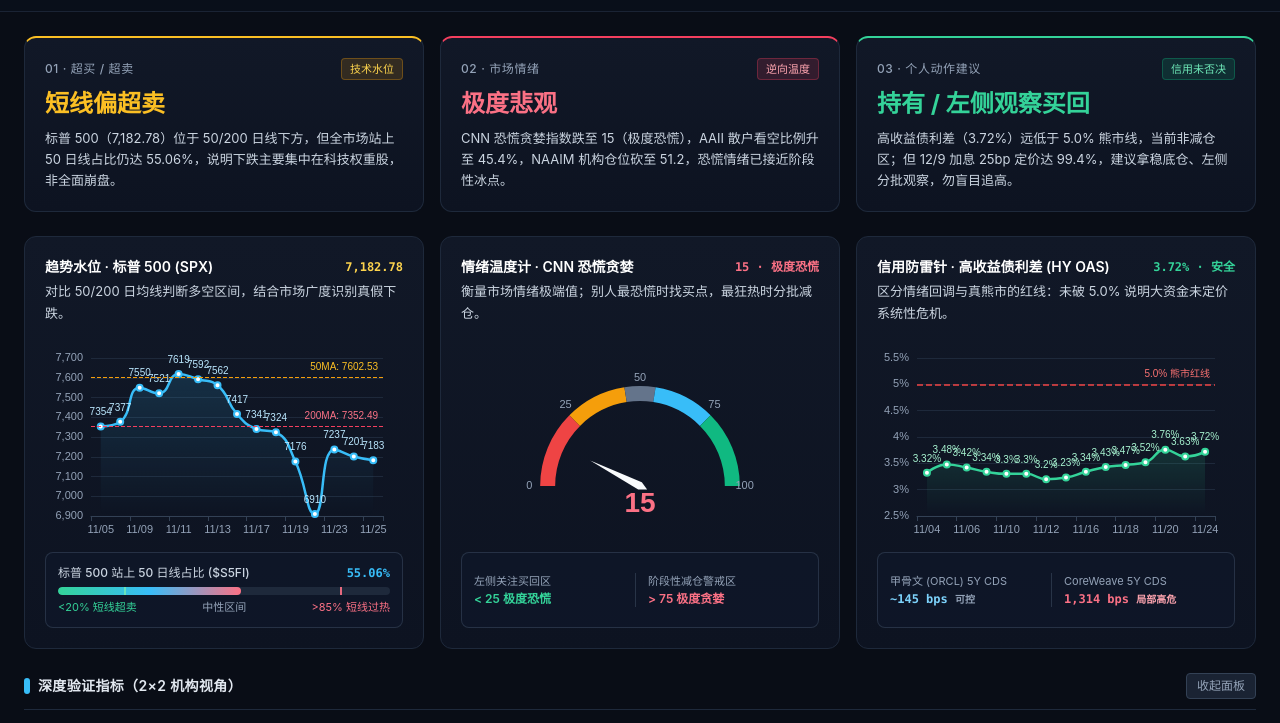
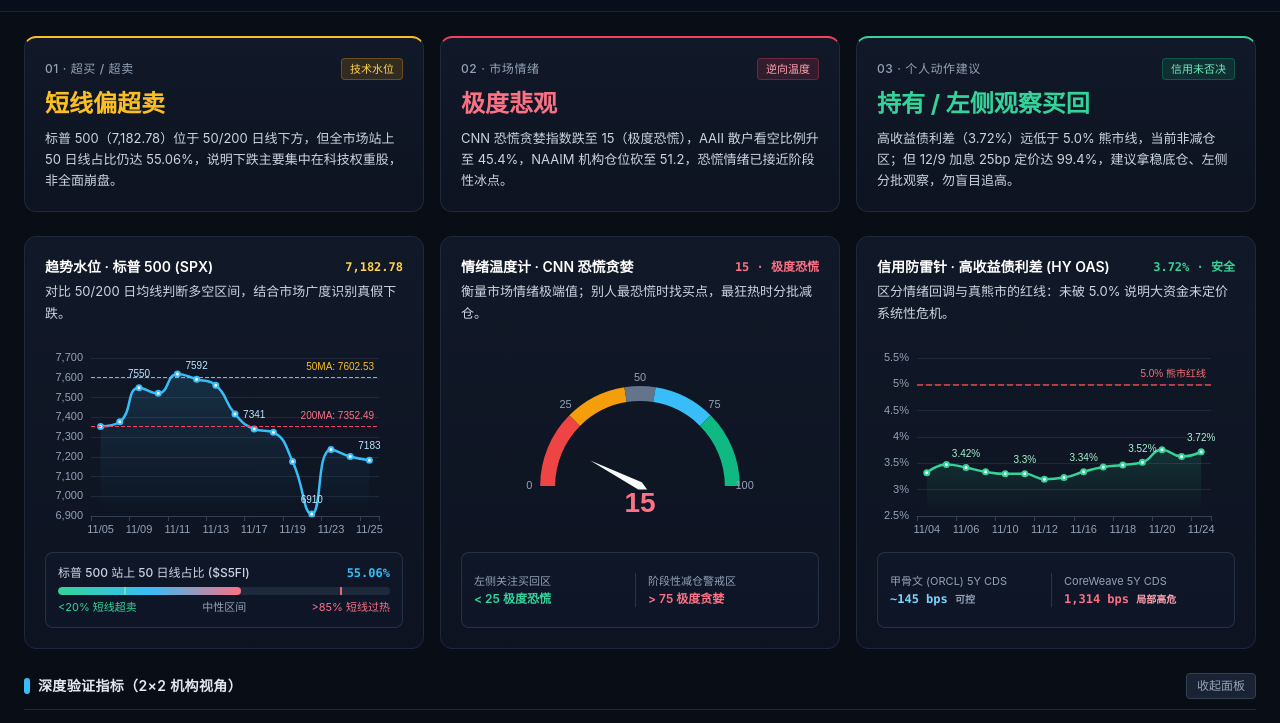
Before and after one commit to solo-tape/us-market-dashboard, a plain HTML site: page index.html in a window 1280 px wide. Shown: the part 62-785 px from the top of the page. Drawn offline with nearby package versions, Linux system fonts and the light colour scheme.

Commit message:
Update index.html

```diff
--- a/index.html
+++ b/index.html
@@ -254,6 +254,12 @@
     const initChart = (id) => charts[id] || (charts[id] = echarts.init(document.getElementById(id)));
     const tip = { trigger: "axis", backgroundColor: "#0f172a", borderColor: "#334155", textStyle: { color: "#e2e8f0", fontSize: 12 } };
 
+    // 稀疏标注函数：始终显示最后一天，其余按 step 间隔显示
+    const sparseFmt = (total, step, fn) => (p) => {
+      if (p.dataIndex === total - 1 || (total - 1 - p.dataIndex) % step === 0) return fn(p.value);
+      return "";
+    };
+
     function renderAll(d) {
       document.getElementById("data-status").textContent = "数据更新：" + (d.updated_at || "2026-11-25");
       if (d.spx) document.getElementById("spx-badge").textContent = d.spx.latest.toLocaleString();
@@ -277,14 +283,16 @@
         document.getElementById("vix-ratio-badge").textContent = `VIX / VIX3M = ${r.toFixed(2)} · ${r > 1 ? "倒挂(急性恐慌)" : "正挂(正常)"}`;
       }
 
+      // 1. SPX（每 3 天标一次 + 防重叠）
       initChart("chart-spx").setOption({
-        backgroundColor: "transparent", tooltip: tip, grid: { left: 46, right: 20, top: 26, bottom: 24 },
+        backgroundColor: "transparent", tooltip: tip, grid: { left: 46, right: 24, top: 26, bottom: 24 },
         xAxis: { type: "category", data: d.spx.dates, axisLine: { lineStyle: { color: "#334155" } }, axisLabel: { color: "#94a3b8", fontSize: 11 } },
         yAxis: { type: "value", scale: true, splitLine: { lineStyle: { color: "#1e293b" } }, axisLabel: { color: "#94a3b8", fontSize: 11 } },
         series: [{
-          name: "SPX", type: "line", smooth: true, symbolSize: 6, data: d.spx.close,
+          name: "SPX", type: "line", smooth: true, symbolSize: 5, data: d.spx.close,
           lineStyle: { color: "#38bdf8", width: 2.5 }, itemStyle: { color: "#38bdf8" },
-          label: { show: true, position: "top", color: "#bae6fd", fontSize: 10, formatter: (p) => Math.round(p.value) },
+          label: { show: true, position: "top", color: "#bae6fd", fontSize: 10, formatter: sparseFmt(d.spx.close.length, 3, v => Math.round(v)) },
+          labelLayout: { hideOverlap: true },
           areaStyle: { color: new echarts.graphic.LinearGradient(0, 0, 0, 1, [{ offset: 0, color: "rgba(56,189,248,0.22)" }, { offset: 1, color: "rgba(56,189,248,0)" }]) },
           markLine: { symbol: "none", label: { fontSize: 10, position: "insideEndTop" }, data: [
             d.spx.ma50 ? { yAxis: d.spx.ma50, lineStyle: { color: "#f59e0b", type: "dashed" }, label: { color: "#fbbf24", formatter: "50MA: {c}" } } : null,
@@ -293,6 +301,7 @@
         }]
       });
 
+      // 2. CNN 情绪仪表盘
       const cnnVal = d.cnn ?? 15;
       initChart("chart-cnn").setOption({
         backgroundColor: "transparent",
@@ -306,19 +315,22 @@
         }]
       });
 
+      // 3. HY OAS（每 3 天标一次 + 防重叠）
       initChart("chart-hy").setOption({
-        backgroundColor: "transparent", tooltip: tip, grid: { left: 40, right: 20, top: 26, bottom: 24 },
+        backgroundColor: "transparent", tooltip: tip, grid: { left: 40, right: 24, top: 26, bottom: 24 },
         xAxis: { type: "category", data: d.hy_oas.dates, axisLine: { lineStyle: { color: "#334155" } }, axisLabel: { color: "#94a3b8", fontSize: 11 } },
         yAxis: { type: "value", min: 2.5, max: 5.5, splitLine: { lineStyle: { color: "#1e293b" } }, axisLabel: { color: "#94a3b8", fontSize: 11, formatter: "{value}%" } },
         series: [{
-          name: "HY OAS", type: "line", smooth: true, symbolSize: 6, data: d.hy_oas.values,
+          name: "HY OAS", type: "line", smooth: true, symbolSize: 5, data: d.hy_oas.values,
           lineStyle: { color: "#34d399", width: 2.5 }, itemStyle: { color: "#34d399" },
-          label: { show: true, position: "top", color: "#a7f3d0", fontSize: 10, formatter: "{c}%" },
+          label: { show: true, position: "top", color: "#a7f3d0", fontSize: 10, formatter: sparseFmt(d.hy_oas.values.length, 3, v => v + "%") },
+          labelLayout: { hideOverlap: true },
           areaStyle: { color: new echarts.graphic.LinearGradient(0, 0, 0, 1, [{ offset: 0, color: "rgba(52,211,153,0.22)" }, { offset: 1, color: "rgba(52,211,153,0)" }]) },
           markLine: { symbol: "none", data: [{ yAxis: 5.0, lineStyle: { color: "#ef4444", type: "dashed", width: 1.5 }, label: { color: "#f87171", fontSize: 10, position: "insideEndTop", formatter: "5.0% 熊市红线" } }] }
         }]
       });
 
+      // 4. AAII（周度仅 4 个点，全部显示）
       initChart("chart-aaii").setOption({
         backgroundColor: "transparent", tooltip: tip, legend: { top: 0, textStyle: { color: "#cbd5e1", fontSize: 11 } },
         grid: { left: 40, right: 24, top: 30, bottom: 24 },
@@ -339,6 +351,7 @@
         ]
       });
 
+      // 5. VIX 期限结构（4 个点，全部显示）
       const vt = d.vix_term;
       initChart("chart-vix").setOption({
         backgroundColor: "transparent", tooltip: tip, grid: { left: 38, right: 20, top: 26, bottom: 22 },
@@ -352,10 +365,10 @@
         }]
       });
 
-      // 美债利率图：Y轴底部自动多留 0.15% 空间，彻底避免与日期重叠
+      // 6. 美债利率（每 2 天标一次 + Y轴留白 + 防重叠）
       initChart("chart-rates").setOption({
         backgroundColor: "transparent", tooltip: tip, legend: { top: 0, textStyle: { color: "#cbd5e1", fontSize: 11 } },
-        grid: { left: 44, right: 20, top: 32, bottom: 26 },
+        grid: { left: 44, right: 24, top: 32, bottom: 26 },
         xAxis: { type: "category", data: d.rates.dates, axisLine: { lineStyle: { color: "#334155" } }, axisLabel: { color: "#94a3b8", fontSize: 11 } },
         yAxis: {
           type: "value",
@@ -365,19 +378,31 @@
           axisLabel: { color: "#94a3b8", fontSize: 11, formatter: "{value}%" }
         },
         series: [
-          { name: "10Y 美债", type: "line", smooth: true, symbolSize: 6, data: d.rates.y10, lineStyle: { color: "#38bdf8", width: 2.5 }, itemStyle: { color: "#38bdf8" }, label: { show: true, position: "top", color: "#7dd3fc", fontSize: 10, formatter: "{c}%" } },
-          { name: "2Y 美债", type: "line", smooth: true, symbolSize: 6, data: d.rates.y2, lineStyle: { color: "#a78bfa", width: 2, type: "dashed" }, itemStyle: { color: "#a78bfa" }, label: { show: true, position: "bottom", color: "#c4b5fd", fontSize: 10, formatter: "{c}%" } }
+          {
+            name: "10Y 美债", type: "line", smooth: true, symbolSize: 5, data: d.rates.y10,
+            lineStyle: { color: "#38bdf8", width: 2.5 }, itemStyle: { color: "#38bdf8" },
+            label: { show: true, position: "top", color: "#7dd3fc", fontSize: 10, formatter: sparseFmt(d.rates.y10.length, 2, v => v + "%") },
+            labelLayout: { hideOverlap: true }
+          },
+          {
+            name: "2Y 美债", type: "line", smooth: true, symbolSize: 5, data: d.rates.y2,
+            lineStyle: { color: "#a78bfa", width: 2, type: "dashed" }, itemStyle: { color: "#a78bfa" },
+            label: { show: true, position: "bottom", color: "#c4b5fd", fontSize: 10, formatter: sparseFmt(d.rates.y2.length, 2, v => v + "%") },
+            labelLayout: { hideOverlap: true }
+          }
         ]
       });
 
+      // 7. 半导体 SOX（每 2 天标一次 + 防重叠）
       initChart("chart-sox").setOption({
-        backgroundColor: "transparent", tooltip: tip, grid: { left: 48, right: 20, top: 26, bottom: 22 },
+        backgroundColor: "transparent", tooltip: tip, grid: { left: 48, right: 24, top: 26, bottom: 22 },
         xAxis: { type: "category", data: d.sox.dates, axisLine: { lineStyle: { color: "#334155" } }, axisLabel: { color: "#94a3b8", fontSize: 11 } },
         yAxis: { type: "value", scale: true, splitLine: { lineStyle: { color: "#1e293b" } }, axisLabel: { color: "#94a3b8", fontSize: 11 } },
         series: [{
-          name: "SOX", type: "line", smooth: true, symbolSize: 6, data: d.sox.close,
+          name: "SOX", type: "line", smooth: true, symbolSize: 5, data: d.sox.close,
           lineStyle: { color: "#fbbf24", width: 2.5 }, itemStyle: { color: "#fbbf24" },
-          label: { show: true, position: "top", color: "#fde68a", fontSize: 10, formatter: (p) => Math.round(p.value) },
+          label: { show: true, position: "top", color: "#fde68a", fontSize: 10, formatter: sparseFmt(d.sox.close.length, 2, v => Math.round(v)) },
+          labelLayout: { hideOverlap: true },
           areaStyle: { color: new echarts.graphic.LinearGradient(0, 0, 0, 1, [{ offset: 0, color: "rgba(251,191,36,0.20)" }, { offset: 1, color: "rgba(251,191,36,0)" }]) }
         }]
       });
```
